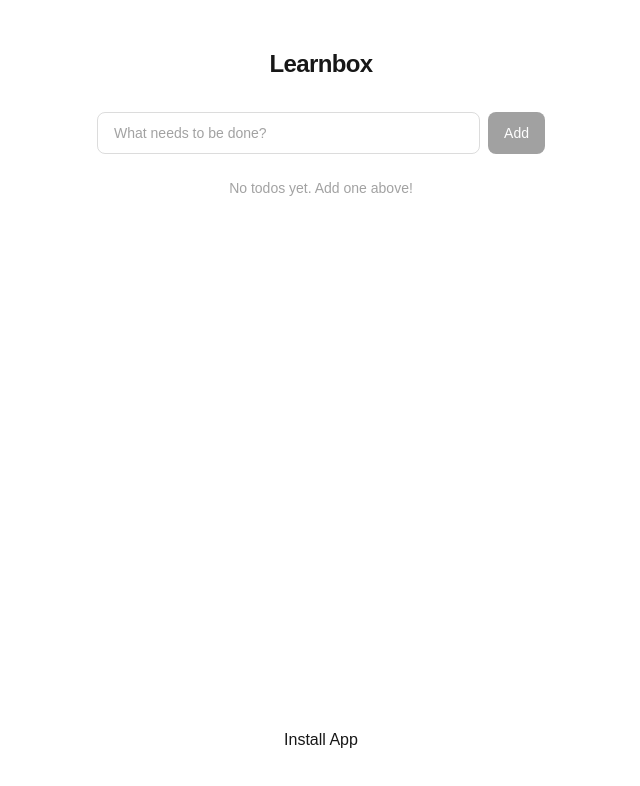
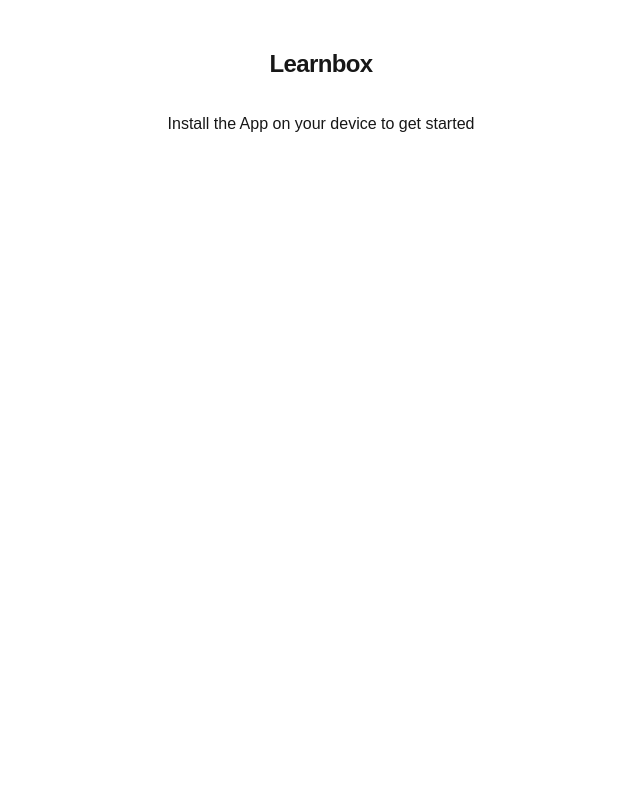
Before and after one commit to Giraphi/learnbox, a Next.js app: page / in a window 1280 px wide. Shown: the top 786 px of the page, without its empty margins (319-959 px from the left). Built offline with nearby package versions, Linux system fonts and the light colour scheme.

Commit message:
feat: pwa baseline

```diff
--- a/app/components/InstallPrompt.tsx
+++ b/app/components/InstallPrompt.tsx
@@ -34,38 +34,20 @@ function subscribeInstallPrompt(callback: () => void) {
   };
 }
 
-function getInstallPromptSnapshot() {
-  return deferredPrompt;
-}
-
 const EMPTY_SUBSCRIBE = () => () => {};
-
-function getIsIOS() {
-  return (
-    /iPad|iPhone|iPod/.test(navigator.userAgent) && !("MSStream" in window)
-  );
-}
-
-function getIsStandalone() {
-  return window.matchMedia("(display-mode: standalone)").matches;
-}
 
 export default function InstallPrompt() {
   const installPrompt = useSyncExternalStore(
     subscribeInstallPrompt,
-    getInstallPromptSnapshot,
+    () => deferredPrompt,
     () => null
   );
-  const isIOS = useSyncExternalStore(EMPTY_SUBSCRIBE, getIsIOS, () => false);
-  const isStandalone = useSyncExternalStore(
+  const isIOS = useSyncExternalStore(
     EMPTY_SUBSCRIBE,
-    getIsStandalone,
+    () =>
+      /iPad|iPhone|iPod/.test(navigator.userAgent) && !("MSStream" in window),
     () => false
   );
-
-  if (isStandalone) {
-    return null;
-  }
 
   async function handleInstallClick() {
     if (!installPrompt) return;
@@ -83,9 +65,14 @@ export default function InstallPrompt() {
 
   return (
     <div>
-      <h3>Install App</h3>
+      <h3>Install the App on your device to get started</h3>
       {showInstallButton && (
-        <button onClick={handleInstallClick}>Add to Home Screen</button>
+        <button
+          onClick={handleInstallClick}
+          className="bg-blue-500 text-white p-2 rounded-md cursor-pointer"
+        >
+          Add to Home Screen
+        </button>
       )}
       {isIOS && (
         <p>
--- /dev/null
+++ b/app/components/ShowOnPWA.tsx
@@ -0,0 +1,17 @@
+"use client";
+
+import { type ReactNode } from "react";
+import { useIsStandalone } from "@/app/hooks/useIsStandalone";
+
+type ShowOnPWAProps = {
+  children: ReactNode;
+  fallback: ReactNode;
+};
+
+export default function ShowOnPWA({ children, fallback }: ShowOnPWAProps) {
+  const isStandalone = useIsStandalone();
+
+  if (!isStandalone) return fallback;
+
+  return children;
+}
--- /dev/null
+++ b/app/hooks/useIsStandalone.ts
@@ -0,0 +1,13 @@
+"use client";
+
+import { useSyncExternalStore } from "react";
+
+const EMPTY_SUBSCRIBE = () => () => {};
+
+export function useIsStandalone() {
+  return useSyncExternalStore(
+    EMPTY_SUBSCRIBE,
+    () => window.matchMedia("(display-mode: standalone)").matches,
+    () => false
+  );
+}
--- a/app/page.tsx
+++ b/app/page.tsx
@@ -1,14 +1,14 @@
 import TodoList from "@/app/components/TodoList";
 import InstallPrompt from "@/app/components/InstallPrompt";
+import ShowOnPWA from "@/app/components/ShowOnPWA";
 
 export default function Home() {
   return (
     <div className="flex flex-1 flex-col items-center px-4 py-12">
       <h1 className="mb-8 text-2xl font-semibold tracking-tight">Learnbox</h1>
-      <TodoList />
-      <div className="mt-auto pt-8">
-        <InstallPrompt />
-      </div>
+      <ShowOnPWA fallback={<InstallPrompt />}>
+        <TodoList />
+      </ShowOnPWA>
     </div>
   );
 }
```
Also changed, not shown: 1 other file (tests, documents, lock files or other folders).
